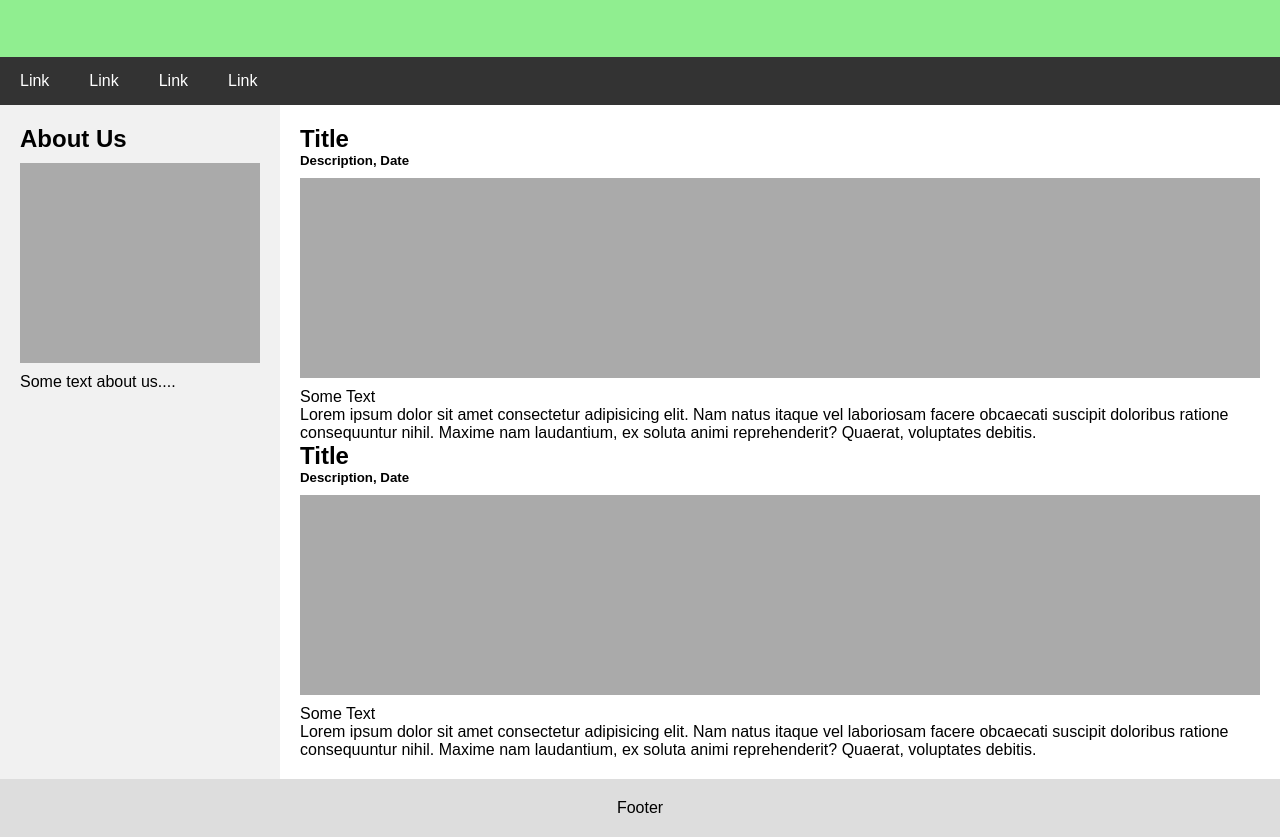
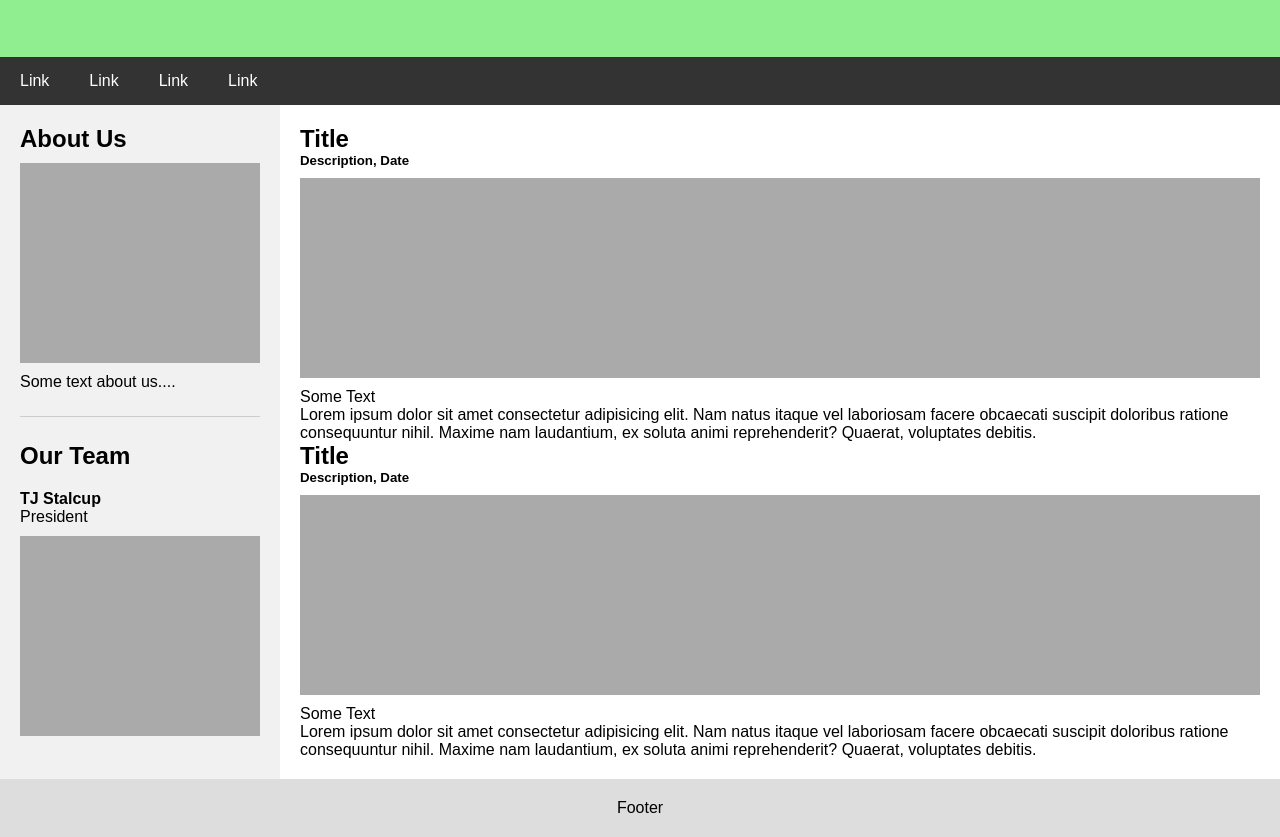
Before and after one commit to tjstalcup/lunch-and-learn-agile, a plain HTML site: page index.html in a window 1280 px wide. Shown: the part 118-955 px from the top of the page. Drawn offline with Linux system fonts and the light colour scheme.

Commit message:
Added Team Section to homepage

```diff
--- a/index.html
+++ b/index.html
@@ -28,7 +28,7 @@
         <p>Some text about us....</p>
       </section>
 
-      <!-- <section class="our-team">
+      <section class="our-team">
         <h2>Our Team</h2>
         <ul>
           <li>
@@ -37,7 +37,7 @@
             <div class="fakeimg"></div>
           </li>
         </ul>
-      </section> -->
+      </section>
 
     </aside>
 
```
